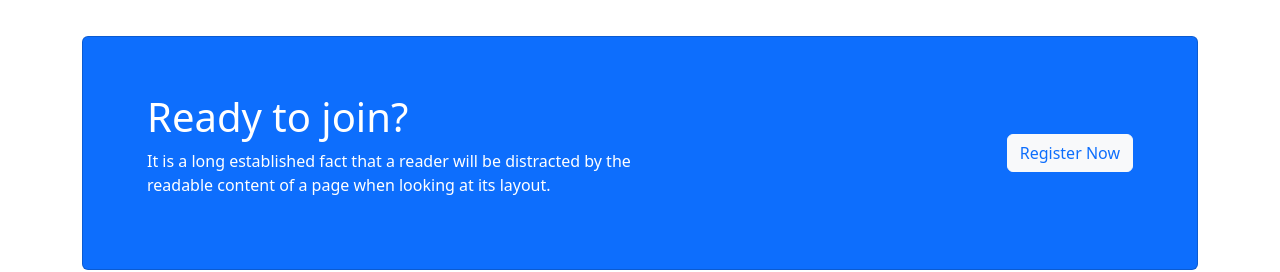
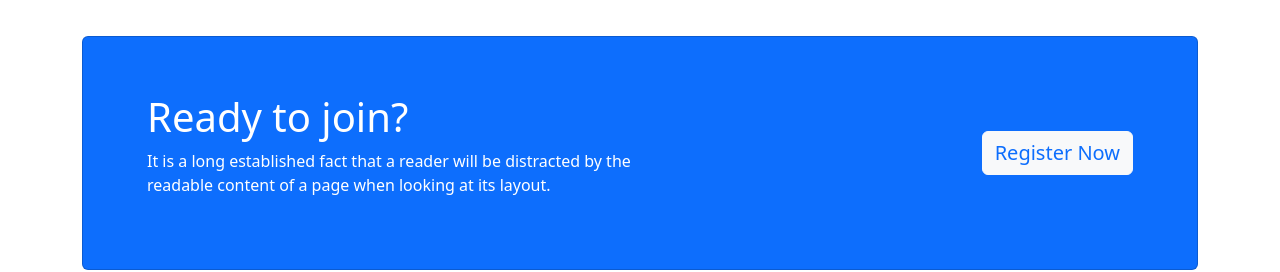
Before and after one commit to asm-junaid/Assainment-3, a plain HTML site: page index.html in a window 1280 px wide. Shown: the part 1840-2112 px from the top of the page. Drawn offline with nearby package versions, Linux system fonts and the light colour scheme.

Commit message:
update ready to join section

```diff
--- a/index.html
+++ b/index.html
@@ -226,7 +226,7 @@
                     <p class="text-white">It is a long established fact that a reader will be distracted by the<br>readable content of a page when looking at its layout.</p>
                 </div>
                 <div>
-                    <a href="" class="btn btn-light text-primary ">Register Now</a>
+                    <a href="" class=" fs-5 btn btn-light text-primary ">Register Now</a>
                 </div>
             </div>
         </div>
```
